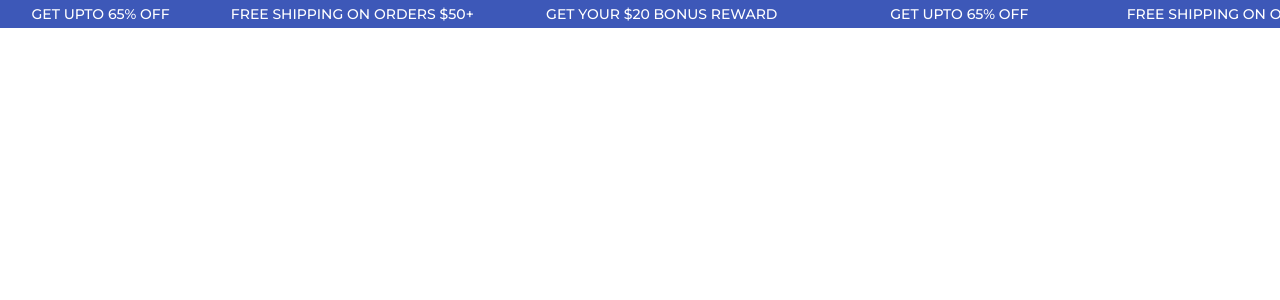
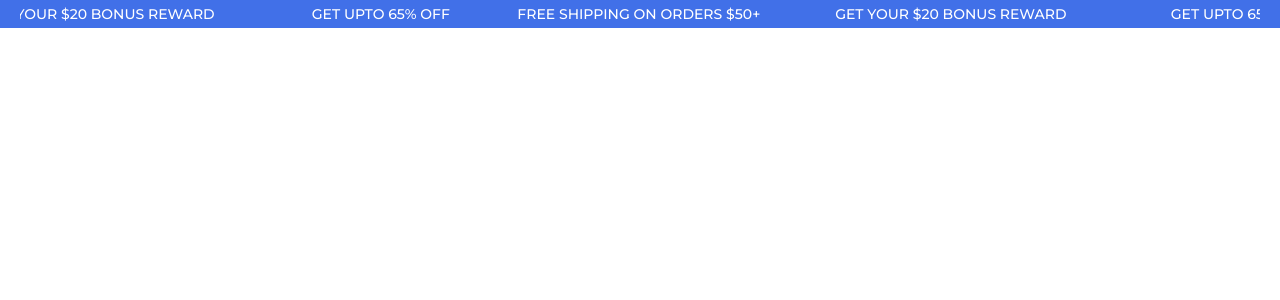
Before and after one commit to headlessNode/Eunoia, a React (Vite) app: page / in a window 1280 px wide. Shown: the top 300 px of the page. Built offline with nearby package versions, Linux system fonts and the light colour scheme.

Commit message:
change ticker color and speed

```diff
--- a/src/components/TopBar.jsx
+++ b/src/components/TopBar.jsx
@@ -3,7 +3,7 @@ import gsap from 'gsap';
 import { useGSAP } from '@gsap/react';
 
 export default function TopBar() {
-	const barContainer = useRef(null);
+	const linksContainer = useRef(null);
 
 	function horizontalLoop(items, config) {
 		items = gsap.utils.toArray(items);
@@ -90,8 +90,8 @@ export default function TopBar() {
 
 	useGSAP(
 		() => {
-			const items = Array.from(barContainer.current.children);
-			const tl = horizontalLoop(items, { speed: 1.5, repeat: -1, paddingRight: 100 });
+			const items = Array.from(linksContainer.current.children);
+			const tl = horizontalLoop(items, { speed: 1, repeat: -1, paddingRight: 100 });
 			items.forEach((item) => {
 				item.addEventListener('mouseenter', () => tl.pause());
 				item.addEventListener('mouseleave', () => tl.resume());
@@ -103,14 +103,12 @@ export default function TopBar() {
 				});
 			};
 		},
-		{ scope: barContainer }
+		{ scope: linksContainer }
 	);
 
 	return (
-		<div
-			ref={barContainer}
-			className="top-bar px-5 py-1 font-montserrat font-medium text-sm flex gap-20 bg-blue whitespace-nowrap overflow-hidden"
-		>
+		<div className="top-bar px-5 py-1 font-montserrat font-medium text-sm bg-blue">
+			<div ref={linksContainer} className="links flex gap-20 whitespace-nowrap overflow-hidden">
 				<a href="#" className="text-white text-center uppercase w-full hover:underline">
 					get upto 65% off
 				</a>
@@ -130,5 +128,6 @@ export default function TopBar() {
 					get your $20 bonus reward
 				</a>
 			</div>
+		</div>
 	);
 }
--- a/tailwind.config.js
+++ b/tailwind.config.js
@@ -6,7 +6,7 @@ export default {
 			md: '820px',
 		},
 		colors: {
-			blue: '#3D58B8',
+			blue: '#4170e8',
 			white: '#FFFFFF',
 		},
 		fontFamily: {
```
Lines whose indentation alone changed are shown as unchanged.
